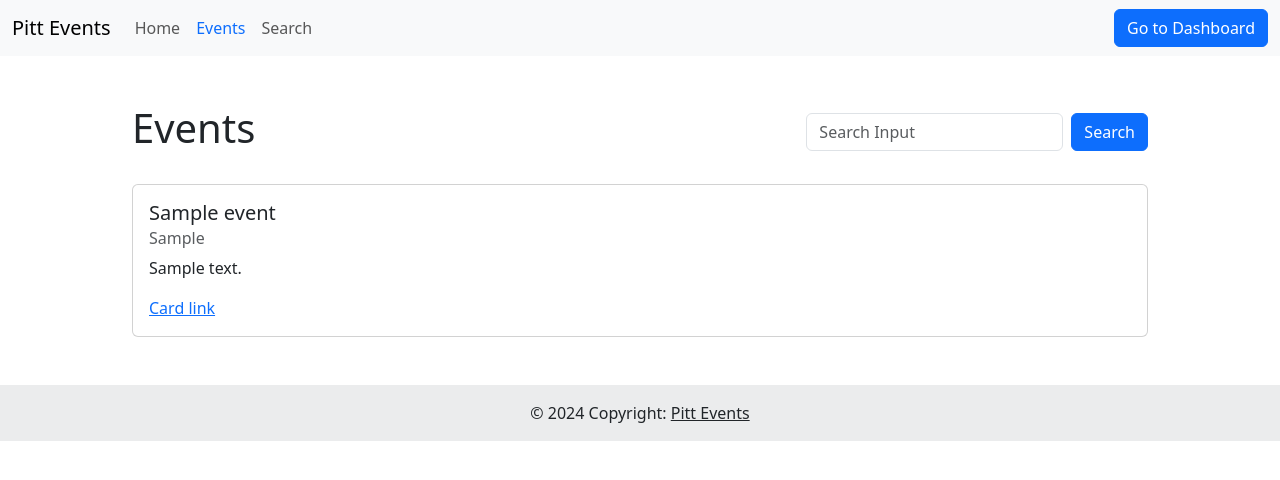
After one commit to pauljk-hb/Event-System_2251-INFSCI, a Django app: page /events/ in a window 1280 px wide. The commit adds this page. Shown: the top 480 px of the page. Run offline with Django 5.2, Linux system fonts and the light colour scheme; tables that the repository leaves empty hold one stand-in row (values such as "Sample post").

Commit message:
all events and fix event search

```diff
--- a/EventManager/EventManager/settings.py
+++ b/EventManager/EventManager/settings.py
@@ -11,6 +11,7 @@ https://docs.djangoproject.com/en/5.1/ref/settings/
 """
 
 from pathlib import Path
+import os
 
 # Build paths inside the project like this: BASE_DIR / 'subdir'.
 BASE_DIR = Path(__file__).resolve().parent.parent
@@ -121,9 +122,7 @@ USE_TZ = True
 # https://docs.djangoproject.com/en/5.1/howto/static-files/
 
 STATIC_URL = "static/"
-STATICFILES_DIRS = [
-    BASE_DIR / "static",  # Der globale Ordner für statische Dateien
-]
+STATICFILES_DIRS = (os.path.join(BASE_DIR, "static"),)
 
 # Default primary key field type
 # https://docs.djangoproject.com/en/5.1/ref/settings/#default-auto-field
--- /dev/null
+++ b/EventManager/events/static/style/style.css
@@ -0,0 +1,4 @@
+.container {
+  max-width: 65rem;
+  margin: 0 auto;
+}
--- /dev/null
+++ b/EventManager/events/templates/events/events.html
@@ -0,0 +1,96 @@
+{% load static %}
+
+<!DOCTYPE html>
+<html lang="en">
+  <head>
+    <meta charset="UTF-8" />
+    <meta name="viewport" content="width=device-width, initial-scale=1.0" />
+    <link
+      href="https://cdn.jsdelivr.net/npm/bootstrap@5.3.3/dist/css/bootstrap.min.css"
+      rel="stylesheet"
+      integrity="sha384-QWTKZyjpPEjISv5WaRU9OFeRpok6YctnYmDr5pNlyT2bRjXh0JMhjY6hW+ALEwIH"
+      crossorigin="anonymous"
+    />
+    <script
+      src="https://cdn.jsdelivr.net/npm/bootstrap@5.3.3/dist/js/bootstrap.bundle.min.js"
+      integrity="sha384-YvpcrYf0tY3lHB60NNkmXc5s9fDVZLESaAA55NDzOxhy9GkcIdslK1eN7N6jIeHz"
+      crossorigin="anonymous"
+    ></script>
+    <link href="https://cdn.jsdelivr.net/npm/bootstrap-icons/font/bootstrap-icons.css" rel="stylesheet" />
+
+    <title>Document</title>
+
+    <link rel="stylesheet" href="{% static 'style/style.css' %}" />
+
+    <style>
+      .hero {
+        background-image: url("{% static 'events/hero.jpg' %}");
+        min-height: 30rem;
+        display: flex;
+        flex-direction: column;
+        justify-content: center;
+      }
+    </style>
+  </head>
+  <body>
+    <nav class="navbar navbar-expand-lg bg-body-tertiary">
+      <div class="container-fluid">
+        <a class="navbar-brand" href="#">Pitt Events</a>
+        <button
+          class="navbar-toggler"
+          type="button"
+          data-bs-toggle="collapse"
+          data-bs-target="#navbarSupportedContent"
+          aria-controls="navbarSupportedContent"
+          aria-expanded="false"
+          aria-label="Toggle navigation"
+        >
+          <span class="navbar-toggler-icon"></span>
+        </button>
+        <div class="collapse navbar-collapse" id="navbarSupportedContent">
+          <ul class="navbar-nav me-auto mb-2 mb-lg-0">
+            <li class="nav-item">
+              <a class="nav-link" href="/">Home</a>
+            </li>
+            <li class="nav-item">
+              <a class="nav-link active text-primary" aria-current="page" href="/events">Events</a>
+            </li>
+            <li class="nav-item">
+              <a class="nav-link" href="search/">Search</a>
+            </li>
+          </ul>
+          <button class="btn btn-primary" type="submit">Go to Dashboard</button>
+        </div>
+      </div>
+    </nav>
+
+    <div class="container mt-5">
+      <div class="d-flex justify-content-between mb-4">
+        <h1 class="">Events</h1>
+        <div class="d-flex align-items-center gap-2">
+          <input type="email" class="form-control" id="exampleFormControlInput1" placeholder="Search Input" />
+          <input class="btn btn-primary" type="button" value="Search" />
+        </div>
+      </div>
+      <div class="mb-5">
+        {% for event in events %}
+        <div class="card mb-4">
+          <div class="card-body">
+            <h5 class="card-title">{{ event.title }}</h5>
+            <h6 class="card-subtitle mb-2 text-body-secondary">{{ event.type }}</h6>
+            <p class="card-text">{{ event.description }}</p>
+            <a href="#" class="card-link">Card link</a>
+          </div>
+        </div>
+        {% endfor %}
+      </div>
+    </div>
+
+    <footer class="bg-body-tertiary text-center text-lg-start">
+      <div class="text-center p-3" style="background-color: rgba(0, 0, 0, 0.05)">
+        © 2024 Copyright:
+        <a class="text-body" href="#">Pitt Events</a>
+      </div>
+    </footer>
+  </body>
+</html>
--- a/EventManager/events/urls.py
+++ b/EventManager/events/urls.py
@@ -3,4 +3,5 @@ from . import views
 
 urlpatterns = [
     path("", views.index),
+    path("events/", views.events),
 ]
--- a/EventManager/events/views.py
+++ b/EventManager/events/views.py
@@ -6,3 +6,8 @@ def index(request):
     events = Event.objects.all()
     context = {'events': events}
     return render(request, 'events/index.html', context)
+
+def events(request):
+    events = Event.objects.all()
+    context = {'events': events}
+    return render(request, 'events/events.html', context)
```
Also changed, not shown: EventManager/events/templates/events/index.html (+17 -13 lines), EventManager/searchbox/views.py (+9 -9 lines), EventManager/events/static/images/hero.jpg (renamed from EventManager/events/static/events/hero.jpg).
